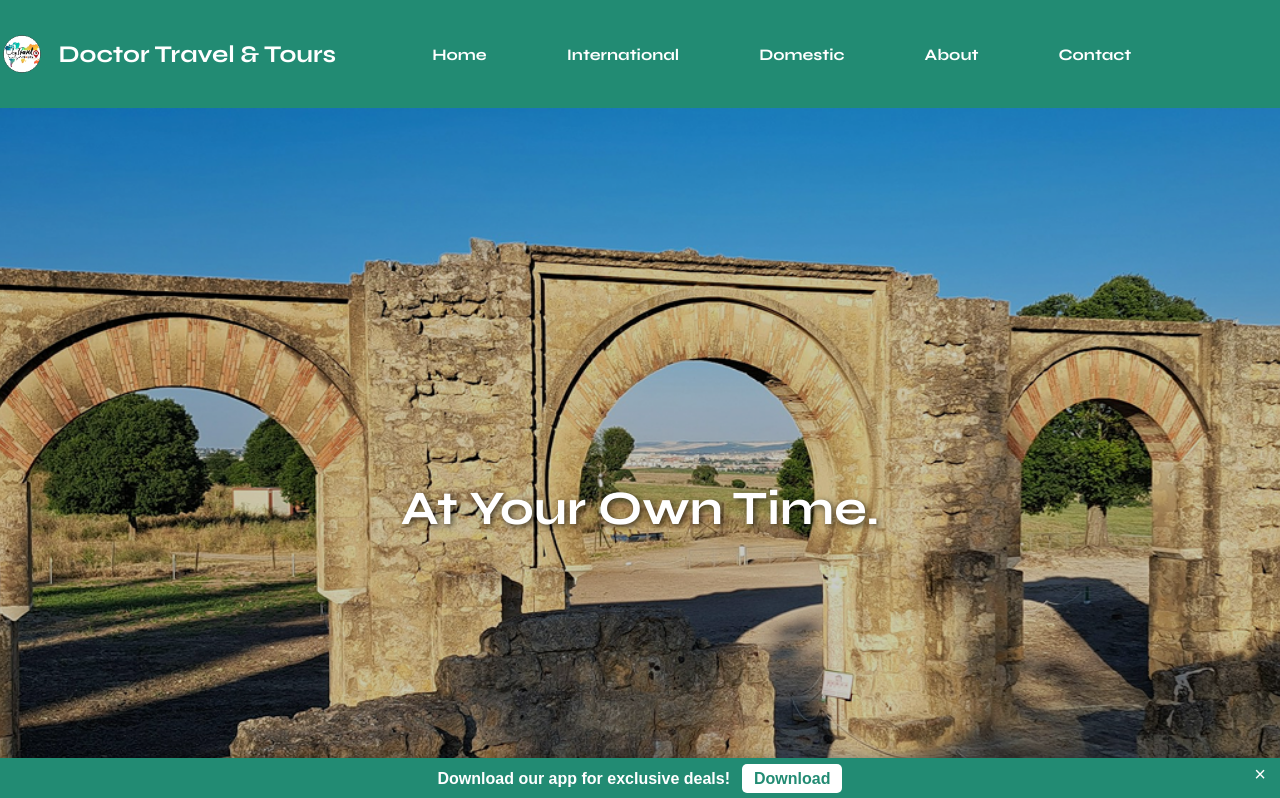
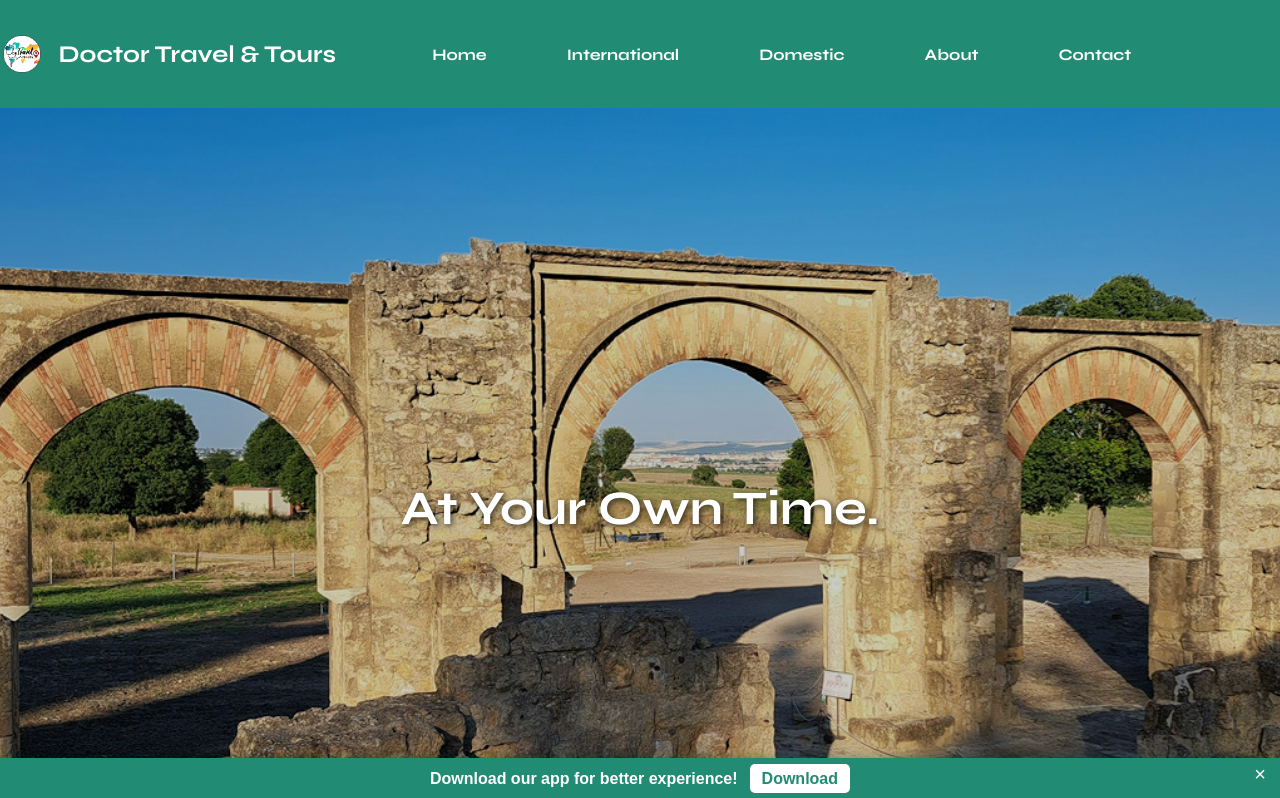
Before and after one commit to joey-crtl/DTTMSys-Dynamic-WebApp, a React (Vite) app: page / in a window 1280 px wide. Shown: the top 798 px of the page. Built offline with nearby package versions, Linux system fonts and the light colour scheme; no server answers.

Commit message:
revision for app promo

```diff
--- a/src/components/AppPromo.jsx
+++ b/src/components/AppPromo.jsx
@@ -20,7 +20,7 @@ const AppPromo = () => {
 
   return (
     <div className={`app-promo-footer ${hiding ? "hide" : ""}`}>
-      <span>Download our app for exclusive deals!</span>
+      <span>Download our app for better experience!</span>
       <div>
         <a
           href="https://expo.dev/artifacts/eas/pU8x2t3478LY2uaCn5oHrj.apk"
```
